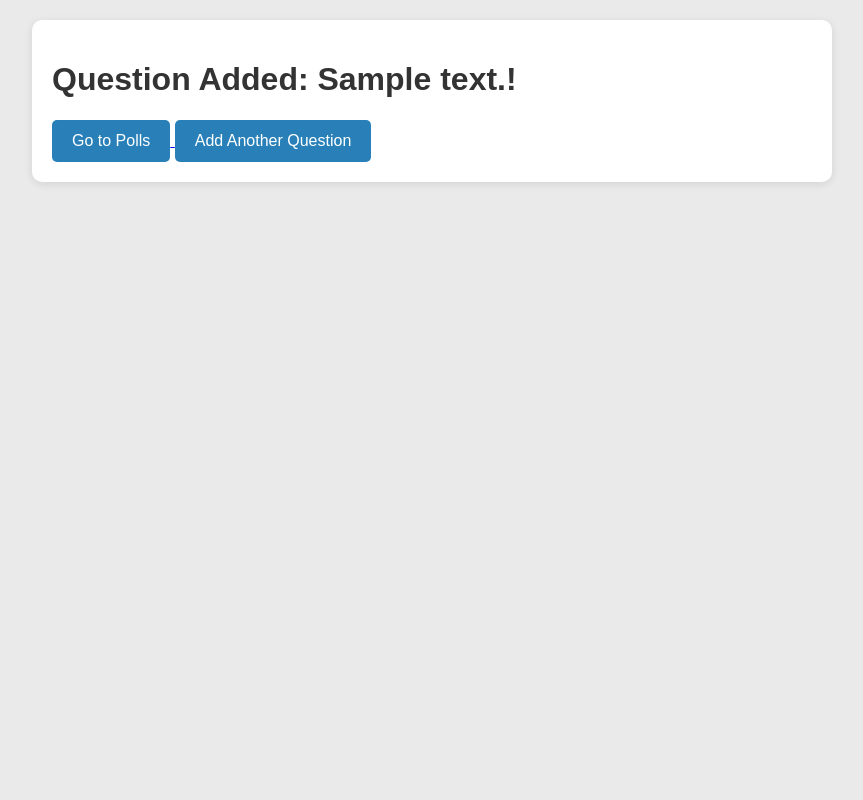
After one commit to noejsl/LeMonPro-Django, a Django app: template mysite/polls/templates/polls/success.html in a window 1280 px wide. The commit adds this page. Shown: the whole page, without its empty margins (208-1071 px from the left). Run offline with Django 5.2, Linux system fonts and the light colour scheme; the template is opened without the code that fills it: most values are stand-ins (such as "Sample title", 1, 10 or a date in 2020).

Commit message:
Parte 3 Django'

```diff
--- /dev/null
+++ b/mysite/polls/static/css/styles.css
@@ -0,0 +1,101 @@
+/* Reset basic styles */
+* {
+    box-sizing: border-box;
+}
+
+body {
+    font-family: Arial, sans-serif;
+    background-color: #eaeaea;
+    color: #333;
+    margin: 0;
+    padding: 20px;
+}
+
+
+.container {
+    max-width: 800px;
+    margin: auto;
+    padding: 20px;
+    background-color: #ffffff;
+    border-radius: 10px;
+    box-shadow: 0 2px 8px rgba(0, 0, 0, 0.1);
+}
+
+
+.main-title {
+    text-align: center;
+    color: #2c3e50;
+    margin-bottom: 20px;
+}
+
+
+.question-list {
+    list-style-type: none;
+    padding: 0;
+}
+
+.question-box {
+    background-color: #d5e9ff;
+    margin: 10px 0;
+    padding: 15px;
+    border: 2px solid #2980b9;
+    border-radius: 5px;
+    transition: background-color 0.3s;
+}
+
+.question-box:hover {
+    background-color: #c3dbff;
+}
+
+
+fieldset {
+    border: 1px solid #2980b9;
+    border-radius: 5px;
+    padding: 10px;
+    margin-top: 20px;
+}
+
+
+.error {
+    color: red;
+    margin-bottom: 15px;
+}
+
+
+input[type="radio"] {
+    margin-right: 10px;
+}
+
+
+label {
+    display: inline-block;
+    margin: 5px 0;
+}
+
+
+button,
+input[type="submit"] {
+    background-color: #2980b9;
+    color: white;
+    border: none;
+    padding: 12px 20px;
+    border-radius: 5px;
+    cursor: pointer;
+    font-size: 16px;
+    transition: background-color 0.3s;
+}
+
+button:hover,
+input[type="submit"]:hover {
+    background-color: #1f6397;
+}
+
+
+.question-box a {
+    color: inherit;
+    text-decoration: none;
+}
+
+.question-box a:hover {
+    text-decoration: none;
+}
--- /dev/null
+++ b/mysite/polls/templates/polls/success.html
@@ -0,0 +1,14 @@
+{% load static %}
+<link rel="stylesheet" href="{% static 'css/styles.css' %}">
+
+<div class="container">
+    <h1>Question Added: {{ question_text }}!</h1>
+
+    <a href="{% url 'polls:index' %}">
+        <button type="button">Go to Polls</button>
+    </a>
+
+    <a href="{% url 'polls:question' %}">
+        <button type="button">Add Another Question</button>
+    </a>
+</div>
--- a/mysite/polls/urls.py
+++ b/mysite/polls/urls.py
@@ -1,8 +1,6 @@
 from django.urls import path
 
 from . import views
-
-
 
 app_name = "polls"
 
@@ -11,4 +9,6 @@ urlpatterns = [
     path("<int:pk>/", views.DetailView.as_view(), name="detail"),
     path("<int:pk>/results/", views.ResultsView.as_view(), name="results"),
     path("<int:question_id>/vote/", views.vote, name="vote"),
+    path("question", views.question_form, name="question"),
+    path("<int:question_id>/add_choice/", views.add_choice, name="add_choice"),
 ]
```
Also changed, not shown: mysite/polls/forms.py (added, +13 -0 lines), mysite/polls/templates/polls/add_choice.html (added, +16 -0 lines), mysite/polls/templates/polls/detail.html (+13 -1 lines), mysite/polls/templates/polls/index.html (+14 -2 lines), mysite/polls/templates/polls/question_form.html (added, +12 -0 lines), mysite/polls/templates/polls/results.html (+7 -1 lines), mysite/polls/templates/polls/success_choice.html (added, +10 -0 lines), mysite/polls/views.py (+28 -1 lines), mysite/polls/models.py (line endings or trailing spaces).
